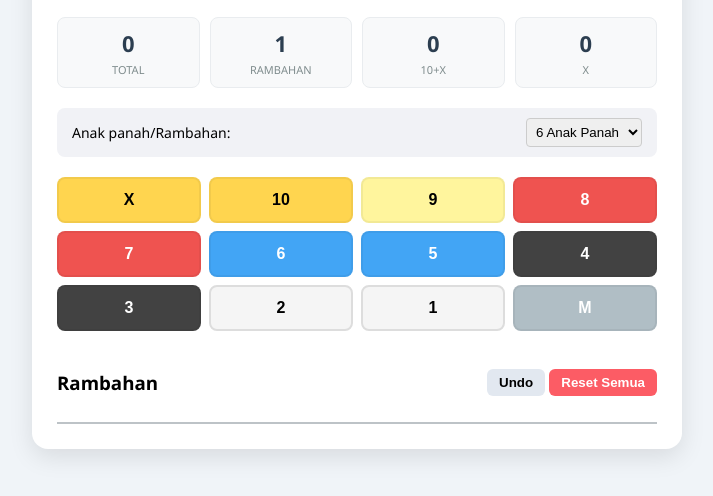
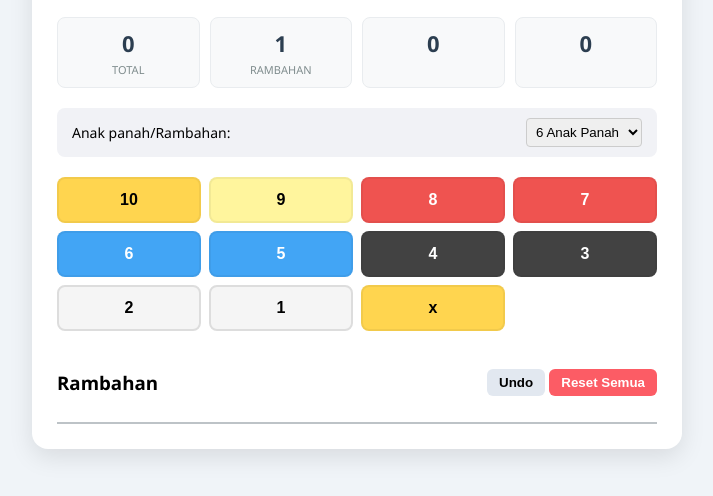
Before and after one commit to cisagaarchery/ACC, a plain HTML site: page index.html in a window 1280 px wide. Shown: the part 232-728 px from the top of the page, without its empty margins (283-996 px from the left). Drawn offline with Linux system fonts and the light colour scheme.

Commit message:
Update index.html

```diff
--- a/index.html
+++ b/index.html
@@ -38,12 +38,12 @@
                 <div class="stat-label">Rambahan</div>
             </div>
             <div class="stat-card">
-                <div class="stat-value" id="count-10">0</div>
-                <div class="stat-label">10+X</div>
+                <div class="stat-value" id="count-10"></div>
+                <div class="stat-label"></div>
             </div>
             <div class="stat-card">
                 <div class="stat-value" id="count-x">0</div>
-                <div class="stat-label">X</div>
+                <div class="stat-label"></div>
             </div>
         </div>
 
@@ -58,7 +58,6 @@
 
         <!-- 3. Tombol Input Skor -->
         <div class="target-buttons">
-            <button class="btn-score btn-x" onclick="addArrow('X', 10)">X</button>
             <button class="btn-score btn-10" onclick="addArrow('10', 10)">10</button>
             <button class="btn-score btn-9" onclick="addArrow('9', 9)">9</button>
             <button class="btn-score btn-8" onclick="addArrow('8', 8)">8</button>
@@ -69,7 +68,7 @@
             <button class="btn-score btn-3" onclick="addArrow('3', 3)">3</button>
             <button class="btn-score btn-2" onclick="addArrow('2', 2)">2</button>
             <button class="btn-score btn-1" onclick="addArrow('1', 1)">1</button>
-            <button class="btn-score btn-m" onclick="addArrow('M', 0)">M</button>
+            <button class="btn-score btn-x" onclick="addArrow('x', 0)">x</button>
         </div>
 
 
```
